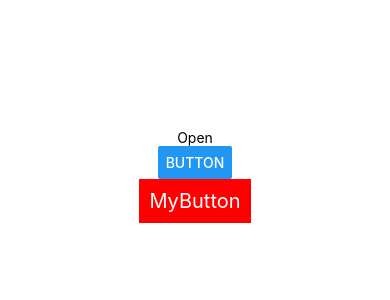
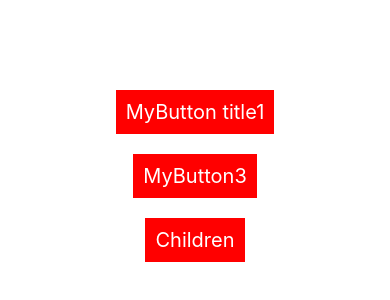
Before and after one commit to ppErika/ReactNative-practice1, a React Native app: screen / in a window 390 px wide. Shown: the part 246-546 px from the top of the page. Built offline with nearby package versions, Linux system fonts and the light colour scheme.

Commit message:
props를 이용해서 버튼 응용하기

```diff
--- a/src/App.js
+++ b/src/App.js
@@ -7,17 +7,16 @@
  */
 
 import React from 'react';
-import {StyleSheet, View, Text, Button, StatusBar} from 'react-native';
+import {StyleSheet, View} from 'react-native';
 
 import MyButton from './MyButton';
 
 export default function App() {
   return (
     <View style={styles.container}>
-      <Text>Open</Text>
-      <StatusBar style="auto" />
-      <Button title="Button" onPress={() => alert('Click!!')} />
-      <MyButton />
+      <MyButton title="MyButton title1" onPress={ ()=>alert('1') }/>
+      <MyButton title="MyButton title2" onPress={ ()=>alert('2') }>MyButton3</MyButton>
+      <MyButton>Children</MyButton>
     </View>
   );
 }
--- a/src/MyButton.js
+++ b/src/MyButton.js
@@ -1,16 +1,12 @@
 import React from 'react';
 import { TouchableOpacity, View, Text } from 'react-native';
 
-const MyButton = () => {
+const MyButton = props => {
     return (
-        <TouchableOpacity onPress={()=>alert('MyButton')}
-        hitSlop={{bottom:100, top: 100, left: 100, right: 100 }}
-        pressRetentionOffset={{bottom: 10, top: 10, left: 10, right: 10}}
-        >
-            {/* 공간을 차지하지 않으면서 마진과 같은 효과(버튼 클릭 인정의 넓은 범위)를 주고싶을 때 hitSlop 사용 */}
-            {/* 버튼을 잘못눌렀을 때 일정 범위를 벗어나면 취소한 효과를 주고 싶을 때 pressRetentionOffset 사용 */}
-            <View style={{backgroundColor:'red', padding: 10}}>
-                <Text style={{fontSize: 20, color:'white'}}>MyButton</Text>
+        <TouchableOpacity onPress={props.onPress}>
+            <View style={{backgroundColor:'red', padding: 10, margin: 10}}>
+                {/* children이 우선순위가 더 높아서 children이 있으면 그걸 출력, 없으면 title */}
+                <Text style={{fontSize: 20, color:'white'}}>{props.children || props.title}</Text>
             </View>
         </TouchableOpacity>
     );
```
